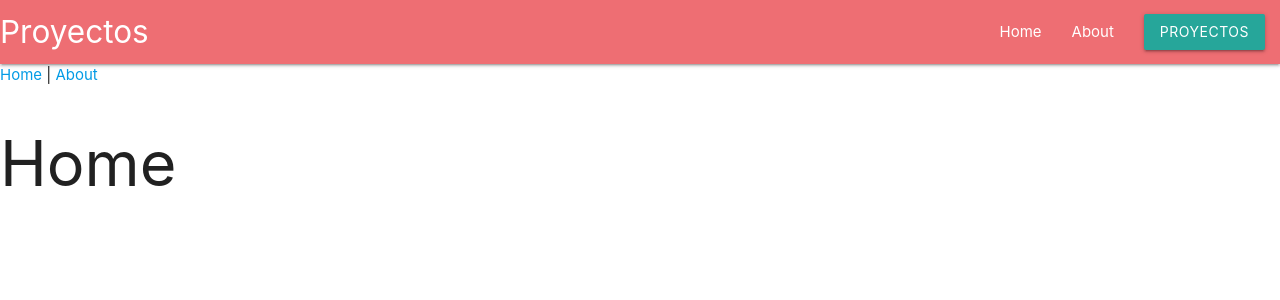
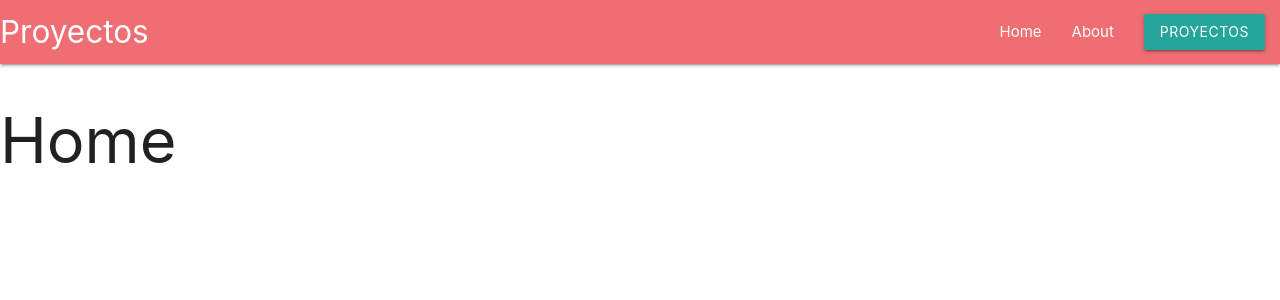
Before and after one commit to gastonm3112/firebase-vue, a Vue app: page / in a window 1280 px wide. Shown: the top 300 px of the page. Built offline with nearby package versions, Linux system fonts and the light colour scheme.

Commit message:
Eliminadas rutas de app.vue

```diff
--- a/src/App.vue
+++ b/src/App.vue
@@ -1,8 +1,7 @@
 <template>
   <div id="nav">
     <Navbar />
-    <router-link to="/">Home</router-link> |
-    <router-link to="/about">About</router-link>
+
     <router-view />
   </div>
 </template>
```
